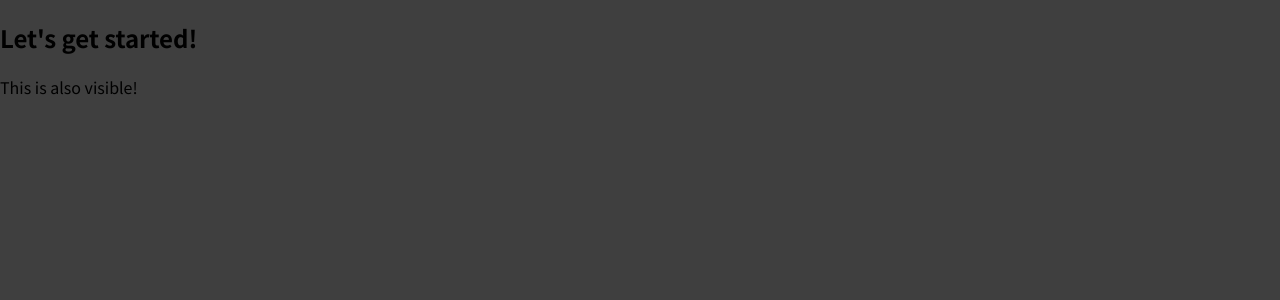
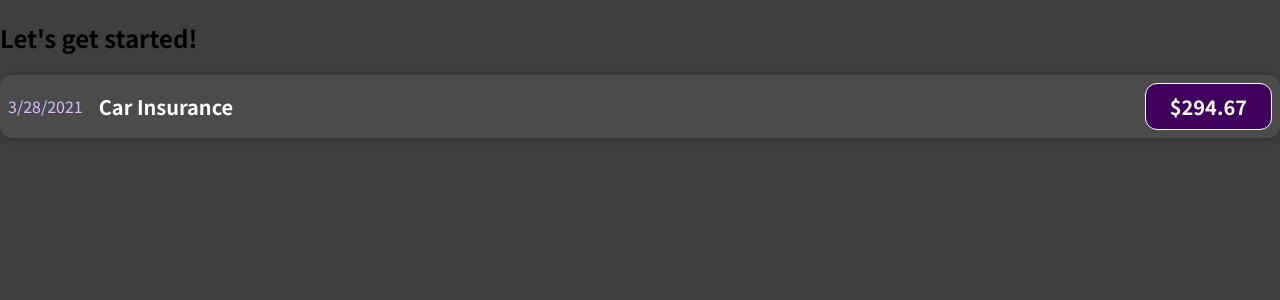
Before and after one commit to hellacore/react-expense-tracker, a JavaScript app: page / in a window 1280 px wide. Shown: the top 300 px of the page. Built offline with nearby package versions, Linux system fonts and the light colour scheme.

Commit message:
minor changes

```diff
--- a/src/App.js
+++ b/src/App.js
@@ -1,8 +1,10 @@
+import ExpenseItem from "./components/ExpenseItem";
+
 function App() {
   return (
     <div>
       <h2>Let's get started!</h2>
-      <p>This is also visible!</p>
+      <ExpenseItem></ExpenseItem>
     </div>
   );
 }
--- /dev/null
+++ b/src/components/ExpenseItem.css
@@ -0,0 +1,60 @@
+.expense-item {
+  display: flex;
+  justify-content: space-between;
+  align-items: center;
+  box-shadow: 0 2px 8px rgba(0, 0, 0, 0.25);
+  padding: 0.5rem;
+  margin: 1rem 0;
+  border-radius: 12px;
+  background-color: #4b4b4b;
+}
+
+.expense-date {
+  color: rgb(215, 187, 255);
+}
+
+.expense-item__description {
+  display: flex;
+  flex-direction: column;
+  gap: 1rem;
+  align-items: flex-end;
+  flex-flow: column-reverse;
+  justify-content: flex-start;
+  flex: 1;
+}
+
+.expense-item h2 {
+  color: #3a3a3a;
+  font-size: 1rem;
+  flex: 1;
+  margin: 0 1rem;
+  color: white;
+}
+
+.expense-item__price {
+  font-size: 1rem;
+  font-weight: bold;
+  color: white;
+  background-color: #40005d;
+  border: 1px solid white;
+  padding: 0.5rem;
+  border-radius: 12px;
+}
+
+@media (min-width: 580px) {
+  .expense-item__description {
+    flex-direction: row;
+    align-items: center;
+    justify-content: flex-start;
+    flex: 1;
+  }
+
+  .expense-item__description h2 {
+    font-size: 1.25rem;
+  }
+
+  .expense-item__price {
+    font-size: 1.25rem;
+    padding: 0.5rem 1.5rem;
+  }
+}
--- /dev/null
+++ b/src/components/ExpenseItem.js
@@ -0,0 +1,18 @@
+import "./ExpenseItem.css";
+
+function ExpenseItem() {
+  const expenseDate = new Date(2021, 2, 28);
+  const expenseTitle = "Car Insurance";
+  const expenseAmount = 294.67;
+  return (
+    <div className="expense-item">
+      <div className="expense-date">{expenseDate.toLocaleDateString()}</div>
+      <div className="expense-item__description">
+        <h2>{expenseTitle}</h2>
+      </div>
+      <div className="expense-item__price">${expenseAmount}</div>
+    </div>
+  );
+}
+
+export default ExpenseItem;
```
Also changed, not shown: 1 other file (tests, documents, lock files or other folders).
